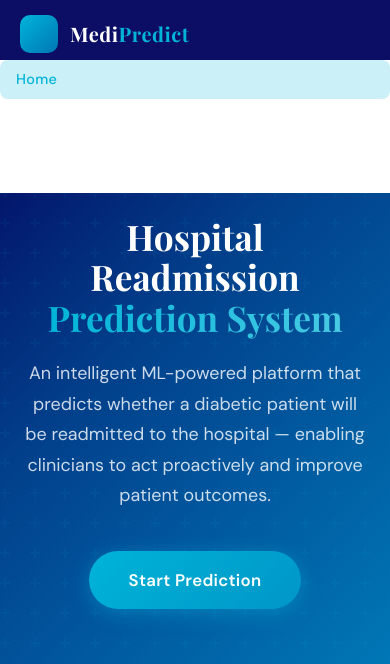
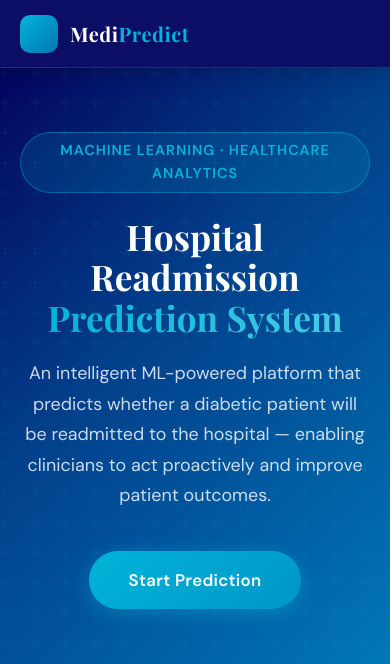
Before and after one commit to VaishaliParmar-tech/hospital-readmission-prediction-ml, a Flask app: page / in a window 390 px wide. Shown: the top 664 px of the page. Run offline with Flask 3, Linux system fonts and the light colour scheme.

Commit message:
Update style.css

```diff
--- a/static/css/style.css
+++ b/static/css/style.css
@@ -572,8 +572,8 @@
 }
 .toast.show { display: block; }
 
-/* /* ── Responsive ─────────────────────────────────────────────── */
-@media (max-width: 768px) {
+/* ── Responsive ─────────────────────────────────────────────── */
+/* @media (max-width: 768px) {
   .navbar { padding: 0 1.25rem; }
   .nav-links{flex-direction:column ; position:absolute;top:60px;right:0;background:white;width:100%;text-align:center;}
   .nav-links.active{display:flex;}
@@ -584,17 +584,9 @@
   .features-grid { grid-template-columns: repeat(2, 1fr);}
 } */
 
-
-/* ── Responsive ─────────────────────────────────────────────── */
 @media (max-width: 768px) {
-
-  .navbar {
-    padding: 0 1.25rem;
-    position: relative;
-  }
-
+  .navbar { padding: 0 1.25rem; }
   .nav-links {
-    display: none; /* hide by default */
     flex-direction: column;
     position: absolute;
     top: 60px;
@@ -602,37 +594,17 @@
     background: white;
     width: 100%;
     text-align: center;
-    padding: 10px 0;
+    display: none;
   }
-
-  .nav-links.active {
-    display: flex; /* show when clicked */
-  }
-
-  .nav-links li {
-    margin: 10px 0;
-  }
-
-  .nav-links a {
-    display: block;
-    font-size: 18px;
-  }
-
-  .graph-grid {
-    grid-template-columns: 1fr;
-  }
-
+  .nav-links.active { display: flex; }
+  .nav-links a span { display: inline; }
+  .graph-grid { grid-template-columns: 1fr; }
   .hero {
     padding: 4rem 1.25rem 3.5rem;
+    margin-top: 0 !important;
   }
-
-  .section {
-    padding: 3rem 1.25rem;
-  }
-
-  .features-grid {
-    grid-template-columns: repeat(2, 1fr);
-  }
+  .section { padding: 3rem 1.25rem; }
+  .features-grid { grid-template-columns: repeat(2, 1fr); }
 }
 /* ── Info box ───────────────────────────────────────────────── */
 .info-box {
```
